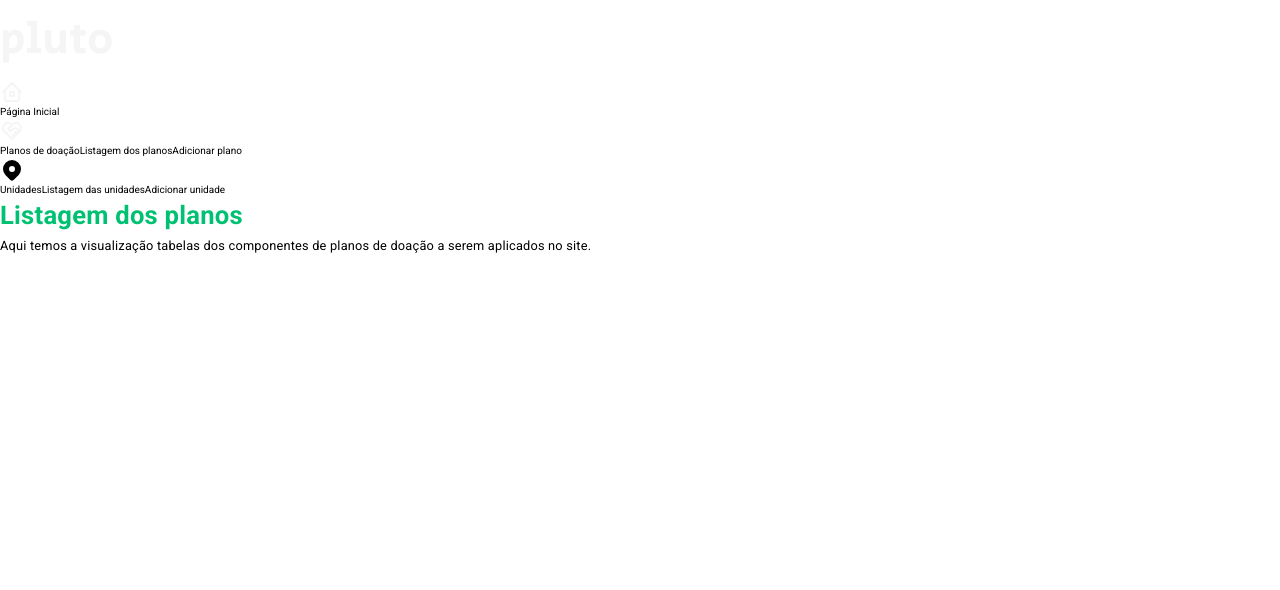
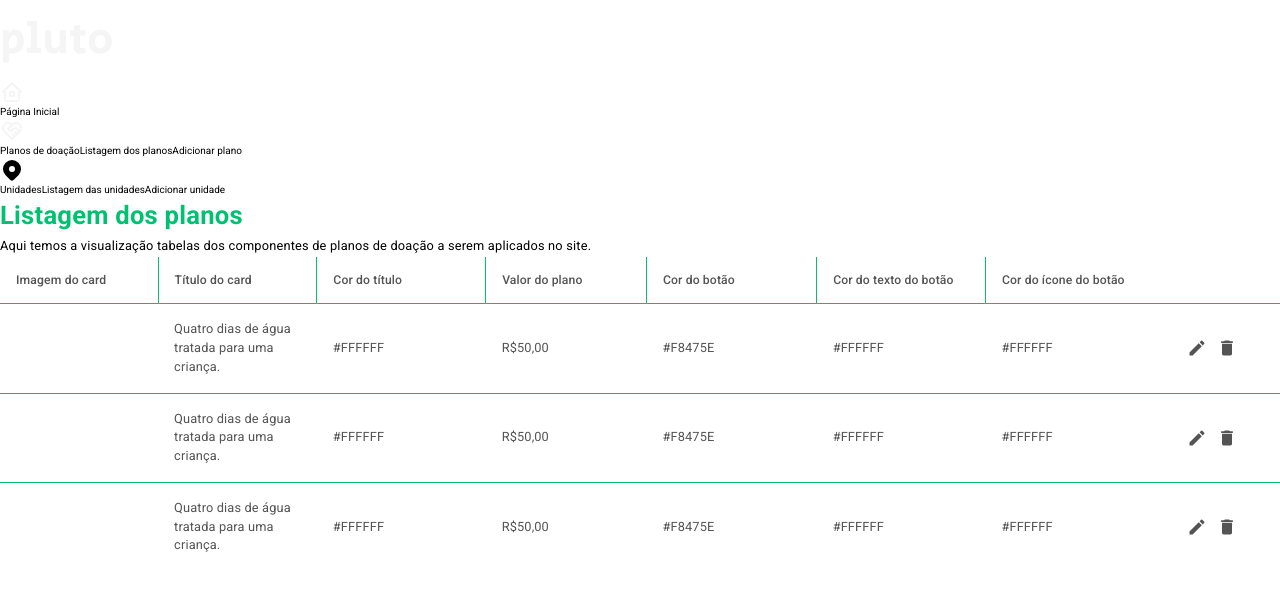
Before and after one commit to forlucashenrique/admin-pluto, a React (Vite) app: page /listagem-planos in a window 1280 px wide. Shown: the top 590 px of the page. Built offline with nearby package versions, Linux system fonts and the light colour scheme.

Commit message:
feat: create table component

```diff
--- a/package.json
+++ b/package.json
@@ -10,9 +10,10 @@
     "preview": "vite preview"
   },
   "dependencies": {
-    "@emotion/react": "^11.11.0",
+    "@emotion/react": "^11.11.1",
     "@emotion/styled": "^11.11.0",
-    "@mui/material": "^5.13.3",
+    "@mui/icons-material": "^5.11.16",
+    "@mui/material": "^5.13.5",
     "@tabler/icons-react": "^2.21.0",
     "react": "^18.2.0",
     "react-dom": "^18.2.0",
--- a/src/components/Forms/FormAddPlan/index.tsx
+++ b/src/components/Forms/Form/index.tsx
@@ -1,13 +1,14 @@
 import { Typography } from "@mui/material";
 import { ReactNode } from "react";
 
-interface FormAddPlanProps {
+
+interface FormProps {
     title: string,
     children: ReactNode;
 }
 
 
-export const FormAddPlan = ({ title, children }: FormAddPlanProps) => {
+export const Form = ({ title, children }: FormProps) => {
 
     return (
         <div className="border-[.5rem] border-[#31CB8A] rounded-xl w-[61.12rem] h-[60.32rem] p-[4.8rem] ">
--- /dev/null
+++ b/src/components/Table/index.tsx
@@ -0,0 +1,108 @@
+import { Table, TableBody, TableCell, TableContainer, TableHead, TableRow } from "@mui/material"
+import DeleteIcon from '@mui/icons-material/Delete';
+import ModeEditIcon from '@mui/icons-material/ModeEdit';
+
+function createData(
+    imagemCard: string,
+    tituloCard: string,
+    corTitulo: string,
+    valorPlano: string,
+    corBotao: string,
+    corTextoBotao: string,
+    corIconeBotao: string,
+) {
+    return { imagemCard, tituloCard, corTitulo, valorPlano, corBotao, corTextoBotao, corIconeBotao };
+}
+
+const rows = [
+    createData('', 'Quatro dias de água tratada para uma criança.', '#FFFFFF', 'R$50,00', '#F8475E', '#FFFFFF', '#FFFFFF'),
+    createData('', 'Quatro dias de água tratada para uma criança.', '#FFFFFF', 'R$50,00', '#F8475E', '#FFFFFF', '#FFFFFF'),
+    createData('', 'Quatro dias de água tratada para uma criança.', '#FFFFFF', 'R$50,00', '#F8475E', '#FFFFFF', '#FFFFFF'),
+];
+
+const titleColumnStyle = {
+    width: '1.6rem',
+    borderColor: '#00C172',
+    borderRight: '1px solid #00C172',
+    fontWeight: '500',
+    fontSize: '1.22rem',
+    lineHeight: '1.44rem',
+    color: '#545454',
+    '&:nth-last-child(1), &:nth-last-child(2)': { borderRight: 0, },
+}
+
+const textRowStyle = {
+    borderColor: '#00C172',
+    fontWeight: '400',
+    fontSize: '1.28rem',
+    lineHeight: '1.875rem',
+    color: '#545454',
+    textAlign: 'left',
+    align: 'center',
+
+    '&:last-child': { textAlign: 'center' },
+
+}
+
+export const TableSystem = () => {
+    return (
+        <TableContainer>
+            <Table>
+                <TableHead sx={{
+
+                }}>
+                    <TableRow>
+                        <TableCell
+                            sx={titleColumnStyle}
+                        >
+                            Imagem do card
+                        </TableCell>
+                        <TableCell sx={titleColumnStyle} >Título do card</TableCell>
+
+                        <TableCell sx={titleColumnStyle} >Cor do título</TableCell>
+                        <TableCell sx={titleColumnStyle} >Valor do plano</TableCell>
+                        <TableCell sx={titleColumnStyle} >Cor do botão</TableCell>
+                        <TableCell sx={titleColumnStyle} >Cor do texto do botão</TableCell>
+                        <TableCell sx={titleColumnStyle} >Cor do ícone do botão</TableCell>
+                        <TableCell sx={titleColumnStyle} ></TableCell>
+
+
+                    </TableRow>
+                </TableHead>
+                <TableBody>
+                    {rows.map((row) => (
+                        <TableRow
+                            key={row.imagemCard}
+                            sx={{ '&:last-child td, &:last-child th': { border: 0 }, borderColor: '#00C172' }}
+                        >
+                            <TableCell sx={textRowStyle}>
+                                {row.imagemCard}
+                            </TableCell>
+                            <TableCell sx={textRowStyle}>{row.tituloCard}</TableCell>
+                            <TableCell sx={textRowStyle}>{row.corTitulo}</TableCell>
+                            <TableCell sx={textRowStyle}>{row.valorPlano}</TableCell>
+                            <TableCell sx={textRowStyle}>{row.corBotao}</TableCell>
+                            <TableCell sx={textRowStyle}>{row.corTextoBotao}</TableCell>
+                            <TableCell sx={textRowStyle}>{row.corIconeBotao}</TableCell>
+                            <TableCell sx={textRowStyle}>
+                                <ModeEditIcon
+                                    sx={{
+                                        marginRight: '1rem',
+                                        fontSize: '2rem',
+                                    }}
+                                />
+                                <DeleteIcon
+                                    sx={{
+                                        marginRight: '1rem',
+                                        fontSize: '2rem',
+                                    }}
+                                />
+                            </TableCell>
+                        </TableRow>
+                    ))}
+
+                </TableBody>
+            </Table>
+        </TableContainer>
+    )
+}
--- a/src/pages/AddPlansPage/index.tsx
+++ b/src/pages/AddPlansPage/index.tsx
@@ -1,12 +1,12 @@
 
-import { FormAddPlan } from "../../components/Forms/FormAddPlan"
+import { Form } from "../../components/Forms/Form"
 import { Input } from "../../components/Forms/Input"
 
 export const AddPlansPage = () => {
     return (
         <div className="w-full h-full flex items-center justify-center">
 
-            <FormAddPlan title="Adicionar Plano">
+            <Form title="Adicionar Plano">
                 <Input
                     label='Link da imagem'
 
@@ -69,7 +69,7 @@ export const AddPlansPage = () => {
                     </button>
                 </div>
 
-            </FormAddPlan>
+            </Form>
         </div>
 
     )
--- a/src/pages/AddUnitPage/index.tsx
+++ b/src/pages/AddUnitPage/index.tsx
@@ -1,12 +1,12 @@
 
-import { FormAddPlan } from "../../components/Forms/FormAddPlan"
+import { Form } from "../../components/Forms/Form"
 import { Input } from "../../components/Forms/Input"
 
 export const AddUnitPage = () => {
   return (
     <div className="w-full min-h-full flex items-center justify-center">
 
-      <FormAddPlan title="Adicionar Unidade">
+      <Form title="Adicionar Unidade">
         <Input
           label='Nome da unidade'
         />
@@ -76,7 +76,7 @@ export const AddUnitPage = () => {
           </button>
         </div>
 
-      </FormAddPlan>
+      </Form>
     </div>
 
   )
--- a/src/pages/ListPlansPage/index.tsx
+++ b/src/pages/ListPlansPage/index.tsx
@@ -1,3 +1,4 @@
+import { TableSystem } from "../../components/Table"
 import { TitlePageDefault } from "../../components/shared/TitlePageDefault"
 
 export const ListPlansPage = () => {
@@ -7,6 +8,8 @@ export const ListPlansPage = () => {
         title='Listagem dos planos'
         description='Aqui temos a visualização tabelas dos componentes de planos de doação a serem aplicados no site.'
       />
+
+      <TableSystem />
     </>
   )
 }
```
Also changed, not shown: 1 other file (tests, documents, lock files or other folders).
